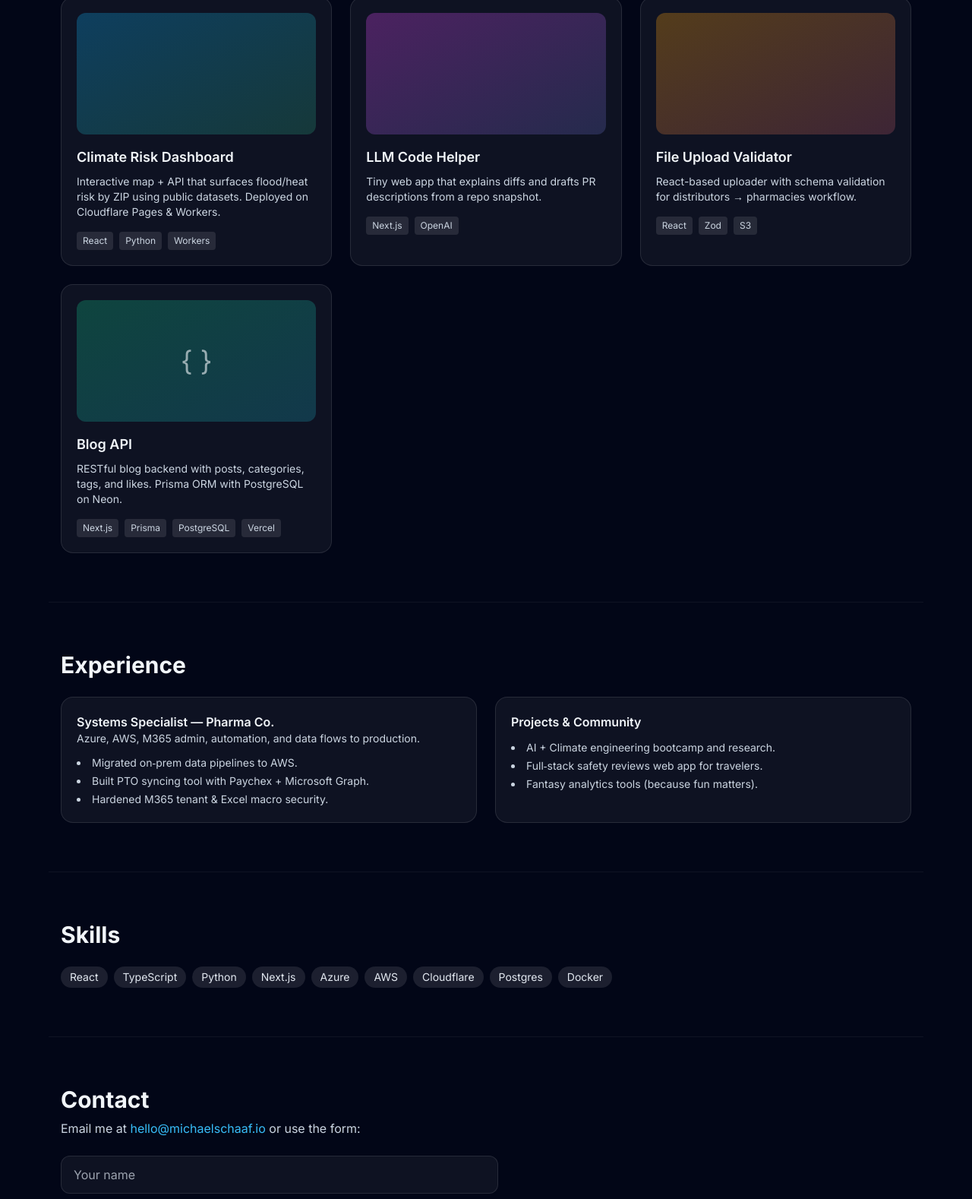
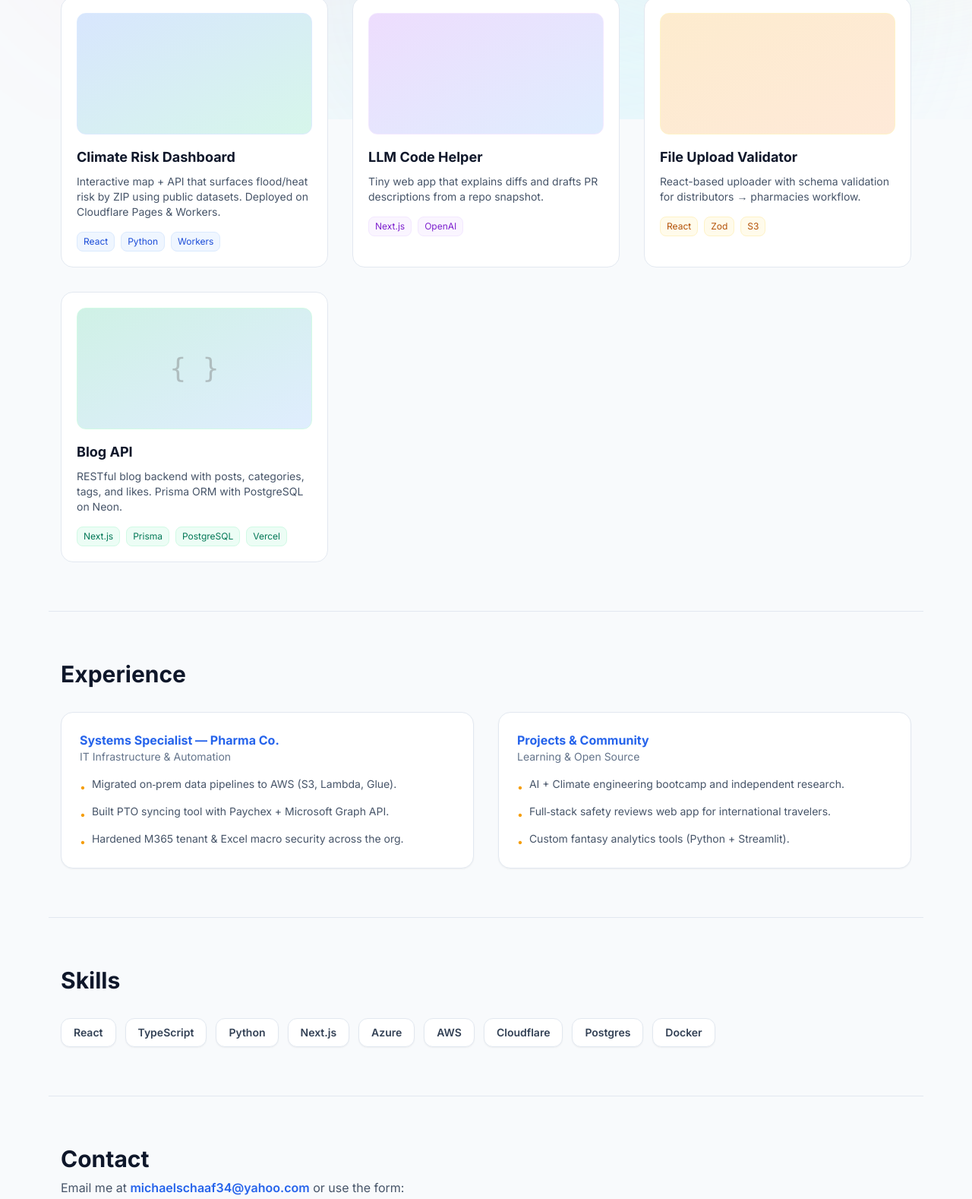
Before and after one commit to MichaelSchaaf34/michaelschaaf.io, a plain HTML site: page index.html in a window 1280 px wide. Shown: the part 643-2221 px from the top of the page at 76% size. Drawn offline with nearby package versions, Linux system fonts and the light colour scheme.

Commit message:
Switch to light theme ROUGH DRAFT portfolio

```diff
--- a/index.html
+++ b/index.html
@@ -11,35 +11,50 @@
   <script src="https://cdn.tailwindcss.com"></script>
   <link rel="stylesheet" href="styles.css" />
 </head>
-<body class="bg-slate-950 text-slate-100 font-[Inter]">
+<body class="bg-slate-50 text-slate-900 font-[Inter] relative">
+  <!-- BACKGROUND GLOW -->
+  <div class="fixed inset-0 -z-20 overflow-hidden pointer-events-none">
+    <div class="absolute -top-[10%] -left-[10%] w-[60%] h-[60%] rounded-full bg-blue-500/10 blur-[120px] animate-glow"></div>
+    <div class="absolute top-[15%] -right-[10%] w-[55%] h-[55%] rounded-full bg-amber-400/10 blur-[120px] animate-glow-delayed"></div>
+    <div class="absolute bottom-[20%] left-[5%] w-[50%] h-[50%] rounded-full bg-rose-400/10 blur-[120px] animate-glow-slow"></div>
+    <div class="absolute -bottom-[10%] right-[10%] w-[60%] h-[60%] rounded-full bg-cyan-400/10 blur-[120px] animate-glow"></div>
+    <div class="absolute top-[40%] left-[30%] w-[40%] h-[40%] rounded-full bg-emerald-400/8 blur-[130px] animate-glow-delayed"></div>
+  </div>
+
+  <!-- CLOUD OVERLAY (Easy to remove) -->
+  <div class="fixed inset-0 -z-10 overflow-hidden pointer-events-none select-none">
+    <div class="absolute top-[5%] left-[-15%] w-[80%] h-[35%] bg-white/40 blur-[120px] rounded-[100%] animate-glow opacity-60"></div>
+    <div class="absolute top-[35%] right-[-20%] w-[70%] h-[45%] bg-sky-50/50 blur-[100px] rounded-[100%] animate-glow-delayed opacity-50"></div>
+    <div class="absolute bottom-[10%] left-[5%] w-[85%] h-[40%] bg-white/40 blur-[130px] rounded-[100%] animate-glow-slow opacity-60"></div>
+  </div>
+
   <!-- NAV -->
-  <header class="sticky top-0 z-50 backdrop-blur bg-slate-950/70 border-b border-white/5">
+  <header class="sticky top-0 z-50 backdrop-blur-md bg-white/70 border-b border-slate-200">
     <div class="max-w-6xl mx-auto px-4 py-3 flex items-center justify-between">
-      <a href="#top" class="text-lg font-bold tracking-tight">michaelschaaf<span class="text-sky-400">.io</span></a>
-      <nav class="hidden md:flex gap-6 text-sm">
-        <a href="#projects" class="hover:text-sky-300">Projects</a>
-        <a href="#experience" class="hover:text-sky-300">Experience</a>
-        <a href="#skills" class="hover:text-sky-300">Skills</a>
-        <a href="#contact" class="hover:text-sky-300">Contact</a>
+      <a href="#top" class="text-lg font-bold tracking-tight">michaelschaaf<span class="text-blue-600">.io</span></a>
+      <nav class="hidden md:flex gap-6 text-sm font-medium">
+        <a href="#projects" class="text-slate-600 hover:text-blue-600 transition-colors">Projects</a>
+        <a href="#experience" class="text-slate-600 hover:text-blue-600 transition-colors">Experience</a>
+        <a href="#skills" class="text-slate-600 hover:text-blue-600 transition-colors">Skills</a>
+        <a href="#contact" class="text-slate-600 hover:text-blue-600 transition-colors">Contact</a>
       </nav>
-      <a href="#contact" class="hidden md:inline-block rounded-xl px-4 py-2 bg-sky-500 hover:bg-sky-400 text-slate-900 font-semibold">Hire Me</a>
+      <a href="#contact" class="hidden md:inline-block rounded-xl px-4 py-2 bg-emerald-500 hover:bg-emerald-600 text-white font-semibold transition-all shadow-sm">Let's Connect!</a>
     </div>
   </header>
 
   <!-- HERO -->
   <section id="top" class="relative overflow-hidden">
-    <div class="absolute inset-0 -z-10 bg-gradient-to-b from-slate-900 via-slate-950 to-black"></div>
     <div class="max-w-6xl mx-auto px-4 py-24 text-center">
-      <p class="text-sky-400/90 text-sm uppercase tracking-[0.25em]">Portfolio</p>
-      <h1 class="mt-4 text-4xl md:text-6xl font-extrabold leading-tight">
+      <p class="text-blue-600 font-bold text-sm uppercase tracking-[0.25em]">Portfolio</p>
+      <h1 class="mt-4 text-4xl md:text-6xl font-extrabold leading-tight text-slate-900">
         Michael Schaaf
       </h1>
-      <p class="mt-4 text-lg md:text-xl text-slate-300 max-w-3xl mx-auto">
-        Systems Specialist → Software Engineer. Building with React, Python, cloud, and AI — focused on climate impact and real-world reliability.
+      <p class="mt-4 text-lg md:text-xl text-slate-600 max-w-3xl mx-auto leading-relaxed">
+        Systems Specialist → <span class="text-blue-600 font-semibold">Software Engineer</span>. Building with React, Python, cloud, and AI — focused on climate impact and real-world reliability.
       </p>
       <div class="mt-8 flex items-center justify-center gap-3">
-        <a href="#projects" class="rounded-xl px-5 py-3 bg-sky-500 hover:bg-sky-400 text-slate-900 font-semibold">View Projects</a>
-        <a href="/resume.pdf" class="rounded-xl px-5 py-3 border border-white/15 hover:border-white/30">Download Résumé</a>
+        <a href="#projects" class="rounded-xl px-5 py-3 bg-emerald-500 hover:bg-emerald-600 text-white font-bold transition-all shadow-sm">View Projects</a>
+        <a href="resume.pdf" class="rounded-xl px-5 py-3 border border-slate-200 hover:bg-white hover:border-slate-300 font-medium transition-all">Download Résumé</a>
       </div>
     </div>
   </section>
@@ -47,112 +62,133 @@
   <!-- PROJECTS -->
   <section id="projects" class="max-w-6xl mx-auto px-4 py-16">
     <div class="flex items-end justify-between">
-      <h2 class="text-2xl md:text-3xl font-bold">Featured Projects</h2>
-      <a href="#contact" class="text-sky-400 hover:text-sky-300 text-sm">Let’s collaborate →</a>
+      <h2 class="text-2xl md:text-3xl font-bold text-slate-900">Featured Projects</h2>
+      <a href="#contact" class="text-blue-600 hover:text-blue-700 font-medium text-sm">Let's collaborate →</a>
     </div>
-    <div class="mt-8 grid sm:grid-cols-2 lg:grid-cols-3 gap-6">
+    <div class="mt-8 grid sm:grid-cols-2 lg:grid-cols-3 gap-8">
       <!-- Card 1 -->
-      <article class="group rounded-2xl border border-white/10 hover:border-white/20 bg-white/5 p-5">
-        <div class="h-40 rounded-xl bg-gradient-to-br from-sky-500/30 to-emerald-400/20 mb-4"></div>
-        <h3 class="font-semibold text-lg">Climate Risk Dashboard</h3>
-        <p class="mt-2 text-sm text-slate-300">Interactive map + API that surfaces flood/heat risk by ZIP using public datasets. Deployed on Cloudflare Pages & Workers.</p>
-        <div class="mt-4 flex gap-2 text-xs text-slate-300">
-          <span class="px-2 py-1 rounded bg-white/10">React</span>
-          <span class="px-2 py-1 rounded bg-white/10">Python</span>
-          <span class="px-2 py-1 rounded bg-white/10">Workers</span>
+      <article class="group rounded-2xl border border-slate-200 bg-white p-5 transition-all hover:shadow-xl hover:border-blue-200">
+        <div class="h-40 rounded-xl bg-gradient-to-br from-blue-500/20 to-emerald-400/20 mb-4 border border-blue-100"></div>
+        <h3 class="font-bold text-lg text-slate-900">Climate Risk Dashboard</h3>
+        <p class="mt-2 text-sm text-slate-600">Interactive map + API that surfaces flood/heat risk by ZIP using public datasets. Deployed on Cloudflare Pages & Workers.</p>
+        <div class="mt-4 flex gap-2 text-xs font-medium">
+          <span class="px-2 py-1 rounded-lg bg-blue-50 text-blue-700 border border-blue-100">React</span>
+          <span class="px-2 py-1 rounded-lg bg-blue-50 text-blue-700 border border-blue-100">Python</span>
+          <span class="px-2 py-1 rounded-lg bg-blue-50 text-blue-700 border border-blue-100">Workers</span>
         </div>
       </article>
       <!-- Card 2 -->
-      <article class="group rounded-2xl border border-white/10 hover:border-white/20 bg-white/5 p-5">
-        <div class="h-40 rounded-xl bg-gradient-to-br from-fuchsia-500/30 to-indigo-400/20 mb-4"></div>
-        <h3 class="font-semibold text-lg">LLM Code Helper</h3>
-        <p class="mt-2 text-sm text-slate-300">Tiny web app that explains diffs and drafts PR descriptions from a repo snapshot.</p>
-        <div class="mt-4 flex gap-2 text-xs text-slate-300">
-          <span class="px-2 py-1 rounded bg-white/10">Next.js</span>
-          <span class="px-2 py-1 rounded bg-white/10">OpenAI</span>
+      <article class="group rounded-2xl border border-slate-200 bg-white p-5 transition-all hover:shadow-xl hover:border-blue-200">
+        <div class="h-40 rounded-xl bg-gradient-to-br from-purple-500/20 to-blue-400/20 mb-4 border border-purple-100"></div>
+        <h3 class="font-bold text-lg text-slate-900">LLM Code Helper</h3>
+        <p class="mt-2 text-sm text-slate-600">Tiny web app that explains diffs and drafts PR descriptions from a repo snapshot.</p>
+        <div class="mt-4 flex gap-2 text-xs font-medium">
+          <span class="px-2 py-1 rounded-lg bg-purple-50 text-purple-700 border border-purple-100">Next.js</span>
+          <span class="px-2 py-1 rounded-lg bg-purple-50 text-purple-700 border border-purple-100">OpenAI</span>
         </div>
       </article>
       <!-- Card 3 -->
-      <article class="group rounded-2xl border border-white/10 hover:border-white/20 bg-white/5 p-5">
-        <div class="h-40 rounded-xl bg-gradient-to-br from-amber-500/30 to-rose-400/20 mb-4"></div>
-        <h3 class="font-semibold text-lg">File Upload Validator</h3>
-        <p class="mt-2 text-sm text-slate-300">React-based uploader with schema validation for distributors → pharmacies workflow.</p>
-        <div class="mt-4 flex gap-2 text-xs text-slate-300">
-          <span class="px-2 py-1 rounded bg-white/10">React</span>
-          <span class="px-2 py-1 rounded bg-white/10">Zod</span>
-          <span class="px-2 py-1 rounded bg-white/10">S3</span>
+      <article class="group rounded-2xl border border-slate-200 bg-white p-5 transition-all hover:shadow-xl hover:border-blue-200">
+        <div class="h-40 rounded-xl bg-gradient-to-br from-amber-500/20 to-orange-400/20 mb-4 border border-amber-100"></div>
+        <h3 class="font-bold text-lg text-slate-900">File Upload Validator</h3>
+        <p class="mt-2 text-sm text-slate-600">React-based uploader with schema validation for distributors → pharmacies workflow.</p>
+        <div class="mt-4 flex gap-2 text-xs font-medium">
+          <span class="px-2 py-1 rounded-lg bg-amber-50 text-amber-700 border border-amber-100">React</span>
+          <span class="px-2 py-1 rounded-lg bg-amber-50 text-amber-700 border border-amber-100">Zod</span>
+          <span class="px-2 py-1 rounded-lg bg-amber-50 text-amber-700 border border-amber-100">S3</span>
         </div>
       </article>
       <!-- Card 4 -->
-      <a href="https://the-blog-iota.vercel.app/api/posts" target="_blank" class="group rounded-2xl border border-white/10 hover:border-sky-500/50 bg-white/5 p-5 transition-colors">
-        <div class="h-40 rounded-xl bg-gradient-to-br from-emerald-500/30 to-cyan-400/20 mb-4 flex items-center justify-center">
-          <span class="text-4xl opacity-60">{ }</span>
+      <a href="https://the-blog-iota.vercel.app/api/posts" target="_blank" class="group rounded-2xl border border-slate-200 bg-white p-5 transition-all hover:shadow-xl hover:border-blue-200">
+        <div class="h-40 rounded-xl bg-gradient-to-br from-emerald-500/20 to-blue-400/20 mb-4 flex items-center justify-center border border-emerald-100">
+          <span class="text-4xl opacity-40 grayscale group-hover:grayscale-0 transition-all font-mono text-emerald-600">{ }</span>
         </div>
-        <h3 class="font-semibold text-lg group-hover:text-sky-400 transition-colors">Blog API</h3>
-        <p class="mt-2 text-sm text-slate-300">RESTful blog backend with posts, categories, tags, and likes. Prisma ORM with PostgreSQL on Neon.</p>
-        <div class="mt-4 flex flex-wrap gap-2 text-xs text-slate-300">
-          <span class="px-2 py-1 rounded bg-white/10">Next.js</span>
-          <span class="px-2 py-1 rounded bg-white/10">Prisma</span>
-          <span class="px-2 py-1 rounded bg-white/10">PostgreSQL</span>
-          <span class="px-2 py-1 rounded bg-white/10">Vercel</span>
+        <h3 class="font-bold text-lg text-slate-900 group-hover:text-blue-600 transition-colors">Blog API</h3>
+        <p class="mt-2 text-sm text-slate-600">RESTful blog backend with posts, categories, tags, and likes. Prisma ORM with PostgreSQL on Neon.</p>
+        <div class="mt-4 flex flex-wrap gap-2 text-xs font-medium">
+          <span class="px-2 py-1 rounded-lg bg-emerald-50 text-emerald-700 border border-emerald-100">Next.js</span>
+          <span class="px-2 py-1 rounded-lg bg-emerald-50 text-emerald-700 border border-emerald-100">Prisma</span>
+          <span class="px-2 py-1 rounded-lg bg-emerald-50 text-emerald-700 border border-emerald-100">PostgreSQL</span>
+          <span class="px-2 py-1 rounded-lg bg-emerald-50 text-emerald-700 border border-emerald-100">Vercel</span>
         </div>
       </a>
     </div>
   </section>
 
   <!-- EXPERIENCE -->
-  <section id="experience" class="max-w-6xl mx-auto px-4 py-16 border-t border-white/5">
-    <h2 class="text-2xl md:text-3xl font-bold">Experience</h2>
-    <div class="mt-6 grid md:grid-cols-2 gap-6">
-      <div class="rounded-2xl bg-white/5 border border-white/10 p-5">
-        <h3 class="font-semibold">Systems Specialist — Pharma Co.</h3>
-        <p class="text-sm text-slate-300">Azure, AWS, M365 admin, automation, and data flows to production.</p>
-        <ul class="mt-3 text-sm list-disc list-inside text-slate-300 space-y-1">
-          <li>Migrated on‑prem data pipelines to AWS.</li>
-          <li>Built PTO syncing tool with Paychex + Microsoft Graph.</li>
-          <li>Hardened M365 tenant & Excel macro security.</li>
+  <section id="experience" class="max-w-6xl mx-auto px-4 py-16 border-t border-slate-200">
+    <h2 class="text-2xl md:text-3xl font-bold text-slate-900">Experience</h2>
+    <div class="mt-8 grid md:grid-cols-2 gap-8">
+      <div class="rounded-2xl bg-white border border-slate-200 p-6 shadow-sm">
+        <h3 class="font-bold text-blue-600">Systems Specialist — Pharma Co.</h3>
+        <p class="text-sm text-slate-500 font-medium">IT Infrastructure & Automation</p>
+        <ul class="mt-4 text-sm text-slate-600 space-y-3">
+          <li class="flex items-start gap-2">
+            <span class="text-amber-500 mt-1">•</span>
+            <span>Migrated on‑prem data pipelines to AWS (S3, Lambda, Glue).</span>
+          </li>
+          <li class="flex items-start gap-2">
+            <span class="text-amber-500 mt-1">•</span>
+            <span>Built PTO syncing tool with Paychex + Microsoft Graph API.</span>
+          </li>
+          <li class="flex items-start gap-2">
+            <span class="text-amber-500 mt-1">•</span>
+            <span>Hardened M365 tenant & Excel macro security across the org.</span>
+          </li>
         </ul>
       </div>
-      <div class="rounded-2xl bg-white/5 border border-white/10 p-5">
-        <h3 class="font-semibold">Projects & Community</h3>
-        <ul class="mt-3 text-sm list-disc list-inside text-slate-300 space-y-1">
-          <li>AI + Climate engineering bootcamp and research.</li>
-          <li>Full‑stack safety reviews web app for travelers.</li>
-          <li>Fantasy analytics tools (because fun matters).</li>
+      <div class="rounded-2xl bg-white border border-slate-200 p-6 shadow-sm">
+        <h3 class="font-bold text-blue-600">Projects & Community</h3>
+        <p class="text-sm text-slate-500 font-medium">Learning & Open Source</p>
+        <ul class="mt-4 text-sm text-slate-600 space-y-3">
+          <li class="flex items-start gap-2">
+            <span class="text-amber-500 mt-1">•</span>
+            <span>AI + Climate engineering bootcamp and independent research.</span>
+          </li>
+          <li class="flex items-start gap-2">
+            <span class="text-amber-500 mt-1">•</span>
+            <span>Full‑stack safety reviews web app for international travelers.</span>
+          </li>
+          <li class="flex items-start gap-2">
+            <span class="text-amber-500 mt-1">•</span>
+            <span>Custom fantasy analytics tools (Python + Streamlit).</span>
+          </li>
         </ul>
       </div>
     </div>
   </section>
 
   <!-- SKILLS -->
-  <section id="skills" class="max-w-6xl mx-auto px-4 py-16 border-t border-white/5">
-    <h2 class="text-2xl md:text-3xl font-bold">Skills</h2>
-    <div class="mt-6 flex flex-wrap gap-2 text-sm text-slate-200">
-      <span class="px-3 py-1 rounded-full bg-white/10">React</span>
-      <span class="px-3 py-1 rounded-full bg-white/10">TypeScript</span>
-      <span class="px-3 py-1 rounded-full bg-white/10">Python</span>
-      <span class="px-3 py-1 rounded-full bg-white/10">Next.js</span>
-      <span class="px-3 py-1 rounded-full bg-white/10">Azure</span>
-      <span class="px-3 py-1 rounded-full bg-white/10">AWS</span>
-      <span class="px-3 py-1 rounded-full bg-white/10">Cloudflare</span>
-      <span class="px-3 py-1 rounded-full bg-white/10">Postgres</span>
-      <span class="px-3 py-1 rounded-full bg-white/10">Docker</span>
+  <section id="skills" class="max-w-6xl mx-auto px-4 py-16 border-t border-slate-200">
+    <h2 class="text-2xl md:text-3xl font-bold text-slate-900">Skills</h2>
+    <div class="mt-8 flex flex-wrap gap-3">
+      <span class="px-4 py-2 rounded-xl bg-white border border-slate-200 text-slate-700 text-sm font-semibold shadow-sm hover:border-blue-400 transition-colors">React</span>
+      <span class="px-4 py-2 rounded-xl bg-white border border-slate-200 text-slate-700 text-sm font-semibold shadow-sm hover:border-blue-400 transition-colors">TypeScript</span>
+      <span class="px-4 py-2 rounded-xl bg-white border border-slate-200 text-slate-700 text-sm font-semibold shadow-sm hover:border-blue-400 transition-colors">Python</span>
+      <span class="px-4 py-2 rounded-xl bg-white border border-slate-200 text-slate-700 text-sm font-semibold shadow-sm hover:border-blue-400 transition-colors">Next.js</span>
+      <span class="px-4 py-2 rounded-xl bg-white border border-slate-200 text-slate-700 text-sm font-semibold shadow-sm hover:border-blue-400 transition-colors">Azure</span>
+      <span class="px-4 py-2 rounded-xl bg-white border border-slate-200 text-slate-700 text-sm font-semibold shadow-sm hover:border-blue-400 transition-colors">AWS</span>
+      <span class="px-4 py-2 rounded-xl bg-white border border-slate-200 text-slate-700 text-sm font-semibold shadow-sm hover:border-blue-400 transition-colors">Cloudflare</span>
+      <span class="px-4 py-2 rounded-xl bg-white border border-slate-200 text-slate-700 text-sm font-semibold shadow-sm hover:border-blue-400 transition-colors">Postgres</span>
+      <span class="px-4 py-2 rounded-xl bg-white border border-slate-200 text-slate-700 text-sm font-semibold shadow-sm hover:border-blue-400 transition-colors">Docker</span>
     </div>
   </section>
 
   <!-- CONTACT -->
-  <section id="contact" class="max-w-6xl mx-auto px-4 py-16 border-t border-white/5">
-    <h2 class="text-2xl md:text-3xl font-bold">Contact</h2>
-    <p class="mt-2 text-slate-300">Email me at <a class="text-sky-400 hover:text-sky-300" href="mailto:hello@michaelschaaf.io">hello@michaelschaaf.io</a> or use the form:</p>
-    <form class="mt-6 grid gap-4 max-w-xl" action="mailto:hello@michaelschaaf.io" method="post" enctype="text/plain">
-      <input class="rounded-xl bg-white/5 border border-white/10 px-4 py-3" name="name" placeholder="Your name" required>
-      <input class="rounded-xl bg-white/5 border border-white/10 px-4 py-3" name="email" type="email" placeholder="Your email" required>
-      <textarea class="rounded-xl bg-white/5 border border-white/10 px-4 py-3" name="message" rows="5" placeholder="Message"></textarea>
-      <button class="rounded-xl px-5 py-3 bg-sky-500 hover:bg-sky-400 text-slate-900 font-semibold w-fit">Send</button>
+  <section id="contact" class="max-w-6xl mx-auto px-4 py-16 border-t border-slate-200">
+    <h2 class="text-2xl md:text-3xl font-bold text-slate-900">Contact</h2>
+    <p class="mt-2 text-slate-600">Email me at <a class="text-blue-600 hover:underline font-semibold" href="mailto:michaelschaaf34@yahoo.com">michaelschaaf34@yahoo.com</a> or use the form:</p>
+    <form class="mt-8 grid gap-4 max-w-xl" action="mailto:michaelschaaf34@yahoo.com" method="post" enctype="text/plain">
+      <div class="grid sm:grid-cols-2 gap-4">
+        <input class="rounded-xl bg-white border border-slate-200 px-4 py-3 focus:outline-none focus:ring-2 focus:ring-blue-500/20 focus:border-blue-500 transition-all" name="name" placeholder="Your name" required>
+        <input class="rounded-xl bg-white border border-slate-200 px-4 py-3 focus:outline-none focus:ring-2 focus:ring-blue-500/20 focus:border-blue-500 transition-all" name="email" type="email" placeholder="Your email" required>
+      </div>
+      <textarea class="rounded-xl bg-white border border-slate-200 px-4 py-3 focus:outline-none focus:ring-2 focus:ring-blue-500/20 focus:border-blue-500 transition-all" name="message" rows="5" placeholder="How can I help you?"></textarea>
+      <button class="rounded-xl px-8 py-3 bg-emerald-500 hover:bg-emerald-600 text-white font-bold w-fit transition-all shadow-md active:scale-95">Send Message</button>
     </form>
   </section>
 
-  <footer class="border-t border-white/5 py-10 text-center text-sm text-slate-400">
+  <footer class="border-t border-slate-200 py-10 text-center text-sm text-slate-500">
     © <span id="year"></span> Michael Schaaf. All rights reserved.
   </footer>
 
--- a/styles.css
+++ b/styles.css
@@ -1,3 +1,21 @@
 html {
   scroll-behavior: smooth;
 }
+
+::selection {
+  background-color: #fbbf24; /* amber-400 */
+  color: #0f172a; /* slate-900 */
+}
+
+/* Custom focus ring for better accessibility and style */
+:focus-visible {
+  outline: 2px solid #2563eb; /* blue-600 */
+  outline-offset: 2px;
+}
+
+/* Smooth transitions for interactive elements */
+a, button, input, textarea {
+  transition-property: all;
+  transition-timing-function: cubic-bezier(0.4, 0, 0.2, 1);
+  transition-duration: 150ms;
+}
```
Also changed, not shown: script.js (line endings or trailing spaces), 1 other file.
